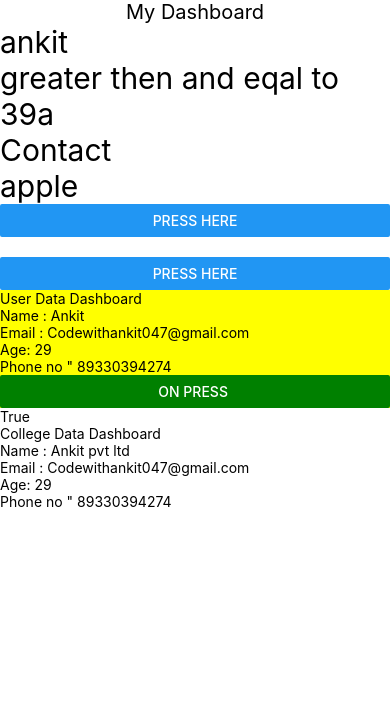
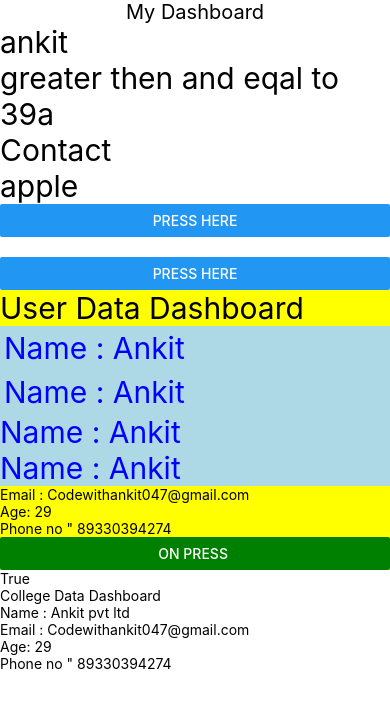
Before and after one commit to codewithankit047/LearnReactNativeAndriod, a React Native app: screen / in a window 390 px wide. Shown: the top 708 px of the page. Built offline with nearby package versions, Linux system fonts and the light colour scheme.

Commit message:
stylesheet

```diff
--- a/component/UserData.tsx
+++ b/component/UserData.tsx
@@ -1,7 +1,8 @@
 import React, {useEffect, useState} from 'react';
-import {Button, Text, View} from 'react-native';
+import {Button, Text, View, StyleSheet} from 'react-native';
+import { Exstyles } from './style';
 
-const UserData = (props) => {
+const UserData = props => {
   const [state, setstate] = useState('Ankit');
   const fruit = () => {
     setstate('Rahul');
@@ -15,8 +16,11 @@ const UserData = (props) => {
   return (
     <>
       <View style={{backgroundColor: 'yellow'}}>
-        <Text>User Data Dashboard</Text>
-        <Text>Name : Ankit</Text>
+        <Text style={{fontSize: 30}}>User Data Dashboard</Text>
+        <Text style={Exstyles.textBox}>Name : Ankit</Text>
+        <Text style={Exstyles.textBox}>Name : Ankit</Text>
+        <Text style={styles.textBox}>Name : Ankit</Text>
+        <Text style={styles.textBox}>Name : Ankit</Text>
         <Text>Email : Codewithankit047@gmail.com</Text>
         <Text>Age: 29</Text>
         <Text>Phone no " 89330394274</Text>
@@ -28,4 +32,12 @@ const UserData = (props) => {
     </>
   );
 };
+
+const styles = StyleSheet.create({
+  textBox: {
+    color: 'blue',
+    fontSize: 30,
+    backgroundColor: 'lightblue',
+  },
+});
 export default UserData;
--- /dev/null
+++ b/component/style.js
@@ -0,0 +1,10 @@
+import {StyleSheet} from 'react-native';
+
+export const Exstyles = StyleSheet.create({
+  textBox: {
+    color: 'blue',
+    fontSize: 30,
+    backgroundColor: 'lightblue',
+    padding:4
+  },
+});
```
